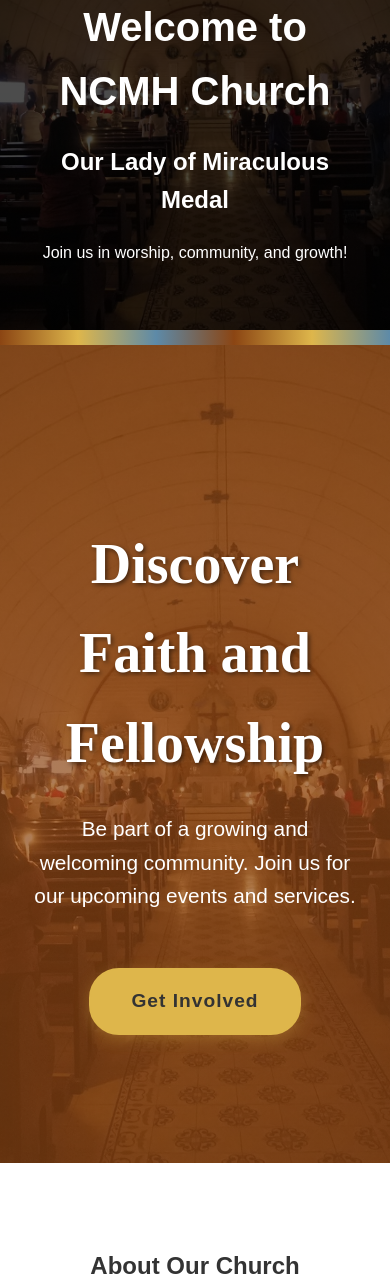
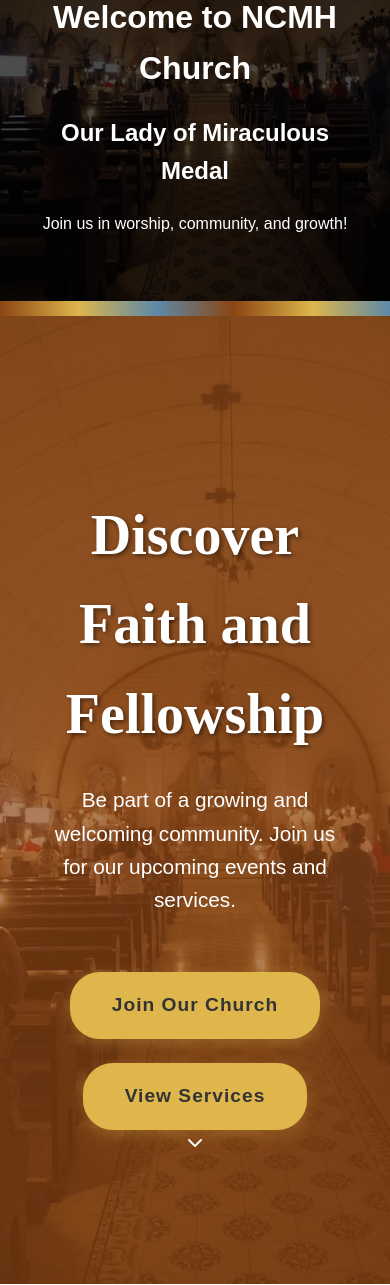
Before and after one commit to ihatenumbers/SE-Website, a PHP site: page / in a window 390 px wide. Shown: the part 266-1551 px from the top of the page. Run offline with PHP 8.4, Linux system fonts and the light colour scheme.

Commit message:
responsive alpha

```diff
--- a/css/style.css
+++ b/css/style.css
@@ -1,3 +1,14 @@
+    /* Base Styles */
+    :root {
+      --primary: #8B4513;
+      --secondary: #DEB64B;
+      --accent: #5D8AA8;
+      --light: #f9f5f0;
+      --dark: #2d2d2d;
+      --text: #333;
+      --white: #ffffff;
+    }
+
     /* Logo Styles */
     .logo-container {
       text-align: center;
@@ -5,8 +16,13 @@
     }
 
     .logo {
-      height: 80px;
+      height: 100px;
       width: auto;
+      transition: transform 0.3s ease;
+    }
+
+    .logo:hover {
+      transform: scale(1.05);
     }
 
     /* About Section */
@@ -125,24 +141,82 @@
       margin: 0;
     }
 
-    nav {
-      background: #8B4513; /* Rich brown */
+    /* Navigation */
+    .navbar {
+      background: var(--primary);
       padding: 1rem 0;
-      position: sticky;
+      position: fixed;
+      width: 100%;
       top: 0;
-      z-index: 100;
-      box-shadow: 0 2px 10px rgba(0,0,0,0.1);
+      z-index: 1000;
+      box-shadow: 0 2px 15px rgba(0,0,0,0.1);
     }
 
-    nav a {
-      color: white;
+    /* Add padding to body to account for fixed navbar */
+    body {
+      padding-top: 70px;
+    }
+
+    .nav-container {
+      max-width: 1200px;
+      margin: 0 auto;
+      padding: 0 2rem;
+      display: flex;
+      justify-content: space-between;
+      align-items: center;
+    }
+
+    .logo-mobile {
+      display: none;
+    }
+
+    .logo-mobile img {
+      height: 50px;
+    }
+
+    .nav-links {
+      display: flex;
+      gap: 1.5rem;
+    }
+
+    .nav-links a {
+      color: var(--white);
       text-decoration: none;
-      margin: 0 15px;
+      font-size: 1.1rem;
+      font-weight: 500;
+      display: flex;
+      align-items: center;
+      gap: 0.5rem;
+      padding: 0.5rem 1rem;
+      border-radius: 4px;
+      transition: all 0.3s ease;
+    }
+
+    .nav-links a:hover {
+      background: rgba(255,255,255,0.1);
+      transform: translateY(-2px);
+    }
+
+    .nav-links a i {
       font-size: 1.2rem;
     }
 
-    nav a:hover {
-      color: #fbbf24;
+    .nav-links a span {
+      display: inline;
+    }
+
+    .hamburger {
+      display: none;
+      cursor: pointer;
+    }
+
+    .bar {
+      display: block;
+      width: 25px;
+      height: 3px;
+      margin: 5px auto;
+      background-color: var(--white);
+      transition: all 0.3s ease;
     }
 
     .cta-btn {
@@ -281,37 +355,88 @@
     }
 
     /* Responsive Design */
+    @media (max-width: 992px) {
+      .nav-links {
+        position: fixed;
+        left: -100%;
+        top: 70px;
+        flex-direction: column;
+        background-color: var(--primary);
+        width: 100%;
+        text-align: center;
+        transition: 0.3s;
+        padding: 1rem 0;
+        gap: 0;
+      }
+
+      .nav-links.active {
+        left: 0;
+      }
+
+      .nav-links a {
+        padding: 1rem;
+        margin: 0.5rem 0;
+      }
+
+      .hamburger {
+        display: block;
+      }
+
+      .hamburger.active .bar:nth-child(2) {
+        opacity: 0;
+      }
+
+      .hamburger.active .bar:nth-child(1) {
+        transform: translateY(8px) rotate(45deg);
+      }
+
+      .hamburger.active .bar:nth-child(3) {
+        transform: translateY(-8px) rotate(-45deg);
+      }
+
+      .logo-mobile {
+        display: block;
+      }
+
+      .nav-links a span {
+        display: none;
+      }
+    }
+
     @media (max-width: 768px) {
       header h1 {
         font-size: 2.5rem;
       }
 
+      .hero-content {
+        padding: 0 1rem;
+      }
+
+      .hero-buttons {
+        flex-direction: column;
+        gap: 1rem;
+      }
+
+      .content-section {
+        padding: 3rem 1rem;
+      }
+
+      .team-member {
+        flex-basis: 100%;
+      }
+    }
+
+    @media (max-width: 576px) {
+      header h1 {
+        font-size: 2rem;
+      }
+
       .hero-section h2 {
-        font-size: 2.5rem;
+        font-size: 1.8rem;
       }
 
       .content-section h3 {
-        font-size: 1.8rem;
-      }
-
-      .content-section p {
-        font-size: 1rem;
-      }
-
-      .button-container {
-        flex-direction: column;
-        align-items: center;
-      }
-
-      .button-container a {
-        width: 100%;
-        padding: 1rem;
-        font-size: 1.2rem;
-      }
-
-      .team-members {
-        flex-direction: column;
-        align-items: center;
+        font-size: 1.5rem;
       }
     }
 
--- a/index.html
+++ b/index.html
@@ -19,13 +19,10 @@
       .then(response => response.text())
       .then(data => {
         document.getElementById('nav-placeholder').innerHTML = data;
-        // Set active link
-        const currentPage = window.location.pathname.split('/').pop() || 'index.html';
-        document.querySelectorAll('nav a').forEach(link => {
-          if (link.getAttribute('href') === currentPage) {
-            link.classList.add('active');
-          }
-        });
+        // Load and execute navigation.js after HTML is inserted
+        const script = document.createElement('script');
+        script.src = 'navigation.js';
+        document.body.appendChild(script);
       });
   </script>
 
@@ -41,9 +38,17 @@
 
   <!-- Hero Section (Main Banner) -->
   <section class="hero-section">
-    <h2>Discover Faith and Fellowship</h2>
-    <p>Be part of a growing and welcoming community. Join us for our upcoming events and services.</p>
-    <a href="#" class="cta-btn">Get Involved</a>
+    <div class="hero-content">
+      <h2>Discover Faith and Fellowship</h2>
+      <p class="hero-text">Be part of a growing and welcoming community. Join us for our upcoming events and services.</p>
+      <div class="hero-buttons">
+        <a href="join.html" class="cta-btn">Join Our Church</a>
+        <a href="services.html" class="cta-btn secondary">View Services</a>
+      </div>
+    </div>
+    <div class="scroll-down">
+      <i class="fas fa-chevron-down"></i>
+    </div>
   </section>
 
   <!-- About Us Section -->
--- a/navigation.html
+++ b/navigation.html
@@ -1,8 +1,21 @@
-<nav>
-  <a href="index.html"><i class="fas fa-home"></i> Home</a>
-  <a href="about.html"><i class="fas fa-cross"></i> About</a>
-  <a href="events.html"><i class="fas fa-calendar-alt"></i> Events</a>
-  <a href="services.html"><i class="fas fa-pray"></i> Services</a>
-  <a href="join.html"><i class="fas fa-hands-praying"></i> Join Us</a>
-  <a href="contact.html"><i class="fas fa-envelope"></i> Contact</a>
+<nav class="navbar">
+  <div class="nav-container">
+    <div class="logo-mobile">
+      <img src="images/logo-placeholder.png" alt="NCMH Church Logo">
+    </div>
+    <div class="nav-links">
+      <a href="index.html"><i class="fas fa-home"></i> <span>Home</span></a>
+      <a href="about.html"><i class="fas fa-cross"></i> <span>About</span></a>
+      <a href="events.html"><i class="fas fa-calendar-alt"></i> <span>Events</span></a>
+      <a href="services.html"><i class="fas fa-pray"></i> <span>Services</span></a>
+      <a href="join.html"><i class="fas fa-hands-praying"></i> <span>Join Us</span></a>
+      <a href="contact.html"><i class="fas fa-envelope"></i> <span>Contact</span></a>
+    </div>
+    <div class="hamburger">
+      <span class="bar"></span>
+      <span class="bar"></span>
+      <span class="bar"></span>
+    </div>
+  </div>
 </nav>
+<script src="navigation.js"></script>
--- /dev/null
+++ b/navigation.js
@@ -0,0 +1,31 @@
+// Mobile menu toggle
+function initNavigation() {
+  const hamburger = document.querySelector('.hamburger');
+  const navLinks = document.querySelector('.nav-links');
+
+  if (hamburger && navLinks) {
+    hamburger.addEventListener('click', () => {
+      hamburger.classList.toggle('active');
+      navLinks.classList.toggle('active');
+    });
+
+    // Close menu when clicking a link
+    document.querySelectorAll('.nav-links a').forEach(link => {
+      link.addEventListener('click', () => {
+        hamburger.classList.remove('active');
+        navLinks.classList.remove('active');
+      });
+    });
+  }
+
+  // Set active link
+  const currentPage = window.location.pathname.split('/').pop() || 'index.html';
+  document.querySelectorAll('.nav-links a').forEach(link => {
+    if (link.getAttribute('href') === currentPage) {
+      link.classList.add('active');
+    }
+  });
+}
+
+// Initialize navigation immediately
+initNavigation();
```
Also changed, not shown: about.html (+4 -7 lines), contact.html (+4 -7 lines), events.html (+4 -7 lines), services.html (+4 -7 lines).
